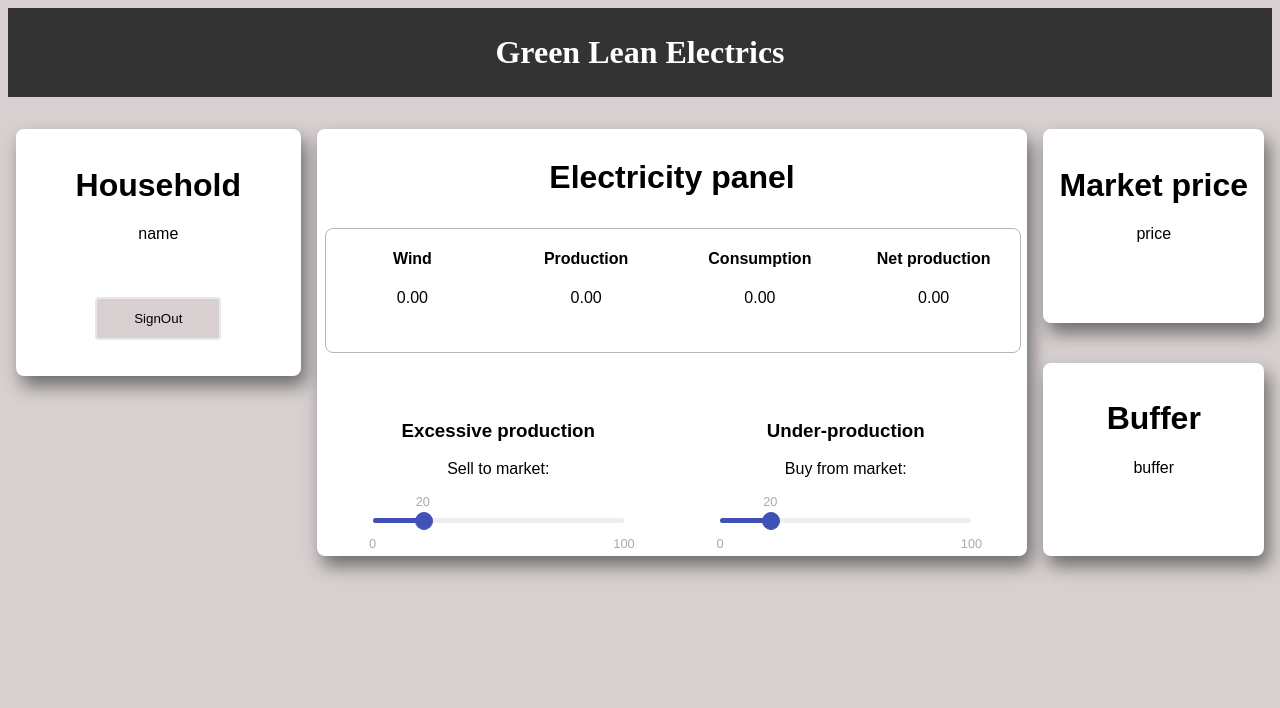
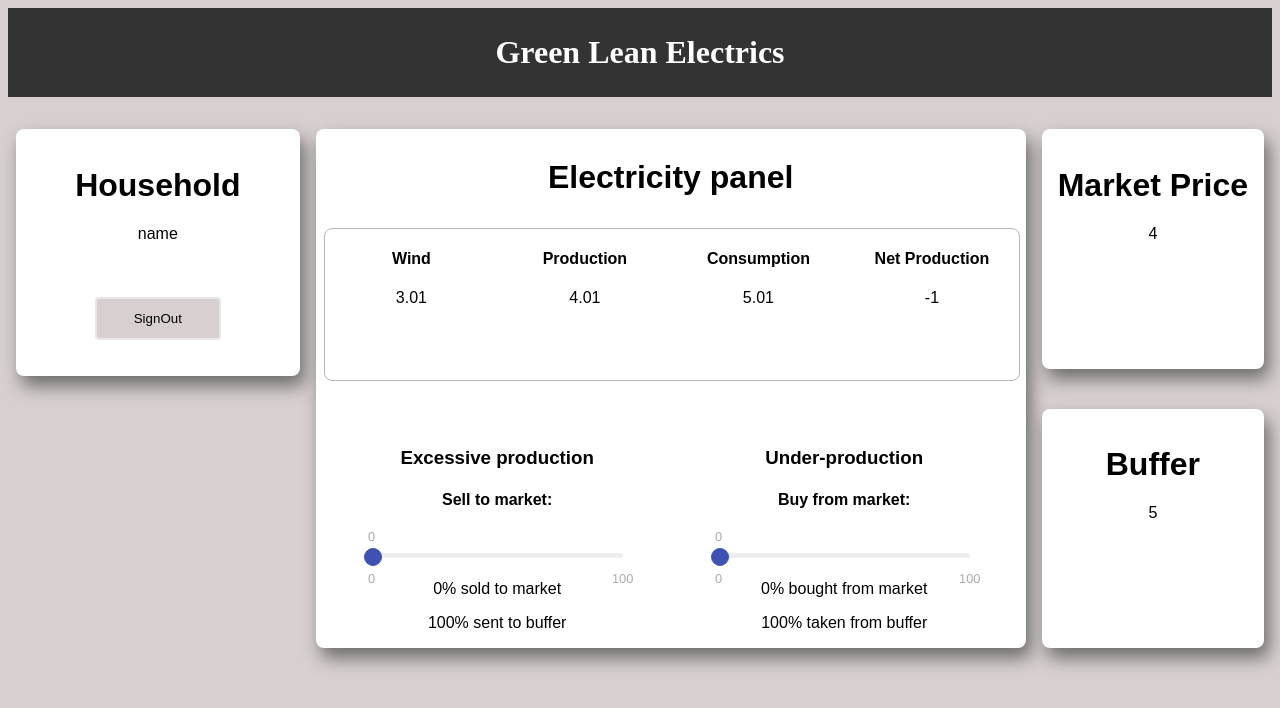
Before and after one commit to foeberg/M7011E, a React (Create React App) app in the folder frontend/: page /prosumer in a window 1280 px wide. Shown: the top 708 px of the page. Built offline with nearby package versions, Linux system fonts and the light colour scheme; the HTML template or start-up script is replaced by a standard one.

Commit message:
Using the new components

```diff
--- a/frontend/package.json
+++ b/frontend/package.json
@@ -3,6 +3,7 @@
   "version": "0.1.0",
   "private": true,
   "dependencies": {
+    "axios": "^0.19.0",
     "react": "^16.12.0",
     "react-dom": "^16.12.0",
     "react-input-range": "^1.3.0",
--- a/frontend/src/components/pages/login.js
+++ b/frontend/src/components/pages/login.js
@@ -1,6 +1,7 @@
 import React, { Component } from 'react'
 import './pages.css';
 import { Link } from 'react-router-dom';
+import LoginRegisterInput from '../loginRegisterInput';
 
 export class Login extends Component{
   state = {
@@ -48,16 +49,8 @@ export class Login extends Component{
           <div className="loginRegisterContainer">
               <h1>Sign in</h1>
               <form>
-              <label>
-                  Username:<br/>
-                  <input className="loginInput" type="text" value = {this.state.username} name="username" onChange={this.onChange}/>
-              </label><br/>
-              <span style={{color: "red"}}>{this.state.errors["username"]}</span><br/>
-              <label>
-                  Password:<br/>
-                  <input className="loginInput" type="password" value = {this.state.password} name="password" onChange={this.onChange}/>
-              </label><br/>
-              <span style={{color: "red"}}>{this.state.errors["password"]}</span><br/>
+              <LoginRegisterInput type={"text"} value ={this.state.username} name={"username"} title={"Username"} errors={this.state.errors} onChange={this.onChange}/>
+              <LoginRegisterInput type={"password"} value ={this.state.password} name={"password"} title={"Password"} errors={this.state.errors} onChange={this.onChange}/>
               <input className="submitButton" type="submit" value="Login" onClick={(event) => this.handleClick(event)}/>
               </form>
               <Link className="link" to="/register">Register new user</Link>
--- a/frontend/src/components/pages/prosumer.js
+++ b/frontend/src/components/pages/prosumer.js
@@ -2,11 +2,14 @@ import React, { Component } from 'react'
 import './pages.css';
 import InputRange from 'react-input-range';
 import 'react-input-range/lib/css/index.css';
+import ElectricityData from '../electricityData';
+import PriceBufferInfoBox from '../priceBufferInfoBox';
+
 
 export class Prosumer extends Component{
-    state = {
-        soldToMarket: 20,
-        buyFromMarket: 20
+        state = {
+            soldToMarket: 0,
+            buyFromMarket: 0,
         }
 
   render() {
@@ -21,45 +24,31 @@ export class Prosumer extends Component{
                 <div className="mainInfoBox">
                     <h1>Electricity panel</h1>
                     <div className="displayValues">
-                        <div className="value">
-                            <h4>Wind</h4>
-                            <div className="data">0.00</div>
-                        </div>
-                        <div className="value">
-                            <h4>Production</h4>
-                            <div className="data">0.00</div>
-                        </div>
-                        <div className="value">
-                            <h4>Consumption</h4>
-                            <div className="data">0.00</div>
-                        </div>
-                        <div className="value">
-                            <h4>Net production</h4>
-                            <div className="data">0.00</div>
-                        </div>
+                        <ElectricityData value={this.props.wind} title={"Wind"}/>
+                        <ElectricityData value={this.props.production} title={"Production"}/>
+                        <ElectricityData value={this.props.consumption} title={"Consumption"}/>
+                        <ElectricityData value={this.props.production - this.props.consumption} title={"Net Production"}/>
                     </div>
                     <div className="flexboxRow">
-                        <div className="ratioContainer">
+                    <div className="ratioContainer">
                             <h3>Excessive production</h3>
-                            <p>Sell to market: </p><br/>
-                            <InputRange maxValue={100} minValue={0} value={this.state.soldToMarket} onChange={value => this.setState({ ["soldToMarket"]: value })} />
+                            <h4>Sell to market:</h4><br/>
+                            <InputRange  maxValue={100} minValue={0} value={this.state.soldToMarket} onChange={value => this.setState({ soldToMarket: value })} />
+                            <p>{this.state.soldToMarket}% sold to market</p>
+                            <p>{100-this.state.soldToMarket}% sent to buffer</p>
                         </div>
                         <div className="ratioContainer">
                             <h3>Under-production</h3>
-                            <p>Buy from market:</p><br/>
-                            <InputRange maxValue={100} minValue={0} value={this.state.buyFromMarket} onChange={value => this.setState({ ["buyFromMarket"]: value })} />
+                            <h4>Buy from market:</h4><br/>
+                            <InputRange  maxValue={100} minValue={0} value={this.state.buyFromMarket} onChange={value => this.setState({ buyFromMarket: value })} />
+                            <p>{this.state.buyFromMarket}% bought from market</p>
+                            <p>{100-this.state.buyFromMarket}% taken from buffer</p>
                         </div>
                     </div>
                 </div>
             <div className="flexboxColumn">
-                <div className="priceBufferInfoBox">
-                    <h1>Market price</h1>
-                        <p>price</p>
-                </div>
-                <div className="priceBufferInfoBox">
-                    <h1>Buffer</h1>
-                        <p>buffer</p>
-                </div>
+                <PriceBufferInfoBox title={"Market Price"} value={this.props.price}/>
+                <PriceBufferInfoBox title={"Buffer"} value={this.props.buffer}/>
             </div>
         </div>
         </React.Fragment>
@@ -67,5 +56,4 @@ export class Prosumer extends Component{
   }
 }
 
-
 export default Prosumer;
--- a/frontend/src/components/pages/register.js
+++ b/frontend/src/components/pages/register.js
@@ -1,6 +1,7 @@
 import React, { Component } from 'react'
 import './pages.css';
 import { Link } from 'react-router-dom';
+import LoginRegisterInput from '../loginRegisterInput';
 
 export class Register extends Component{
   state = {
@@ -30,12 +31,11 @@ export class Register extends Component{
 
     if(!username){
       formIsValid = false;
-      errors["username"] = "Username can not be empty";
+      errors["createUsername"] = "Username can not be empty";
     }
-
     if(!password){
       formIsValid = false;
-      errors["password"] = "Password can not be empty";
+      errors["createPassword"] = "Password can not be empty";
     }
 
     if(!household){
@@ -53,21 +53,9 @@ export class Register extends Component{
           <div className="loginRegisterContainer">
               <h1>Register</h1>
               <form>
-              <label>
-                  Household:<br/>
-                  <input className="loginInput" type="text" name="household" onChange={this.onChange}/>
-              </label><br/>
-              <span style={{color: "red"}}>{this.state.errors["household"]}</span><br/>
-              <label>
-                  Username:<br/>
-                  <input className="loginInput" type="text" name="createUsername" onChange={this.onChange}/>
-              </label><br/>
-              <span style={{color: "red"}}>{this.state.errors["username"]}</span><br/>
-              <label>
-                  Password:<br/>
-                  <input className="loginInput" type="password" name="createPassword" onChange={this.onChange}/>
-              </label><br/>
-              <span style={{color: "red"}}>{this.state.errors["password"]}</span><br/>
+                <LoginRegisterInput type={"text"} value ={this.state.household} name={"household"} title={"Household"} errors={this.state.errors} onChange={this.onChange}/>
+                <LoginRegisterInput type={"text"} value ={this.state.createUsername} name={"createUsername"} title={"Username"} errors={this.state.errors} onChange={this.onChange}/>
+                <LoginRegisterInput type={"password"} value ={this.state.createPassword} name={"createPassword"} title={"Password"} errors={this.state.errors} onChange={this.onChange}/>
               <input className="submitButton" type="submit" value="Submit" onClick={(event) => this.handleClick(event)}/>
               </form>
               <Link className="link" to="/">Back to sign in page</Link>
```
Also changed, not shown: 1 other file (tests, documents, lock files or other folders).
